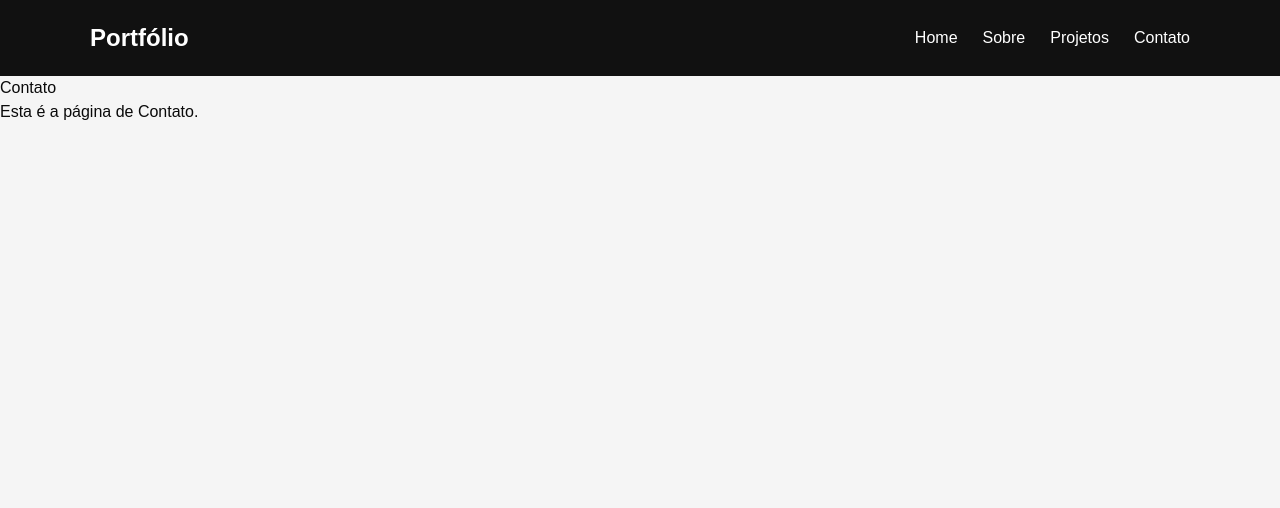
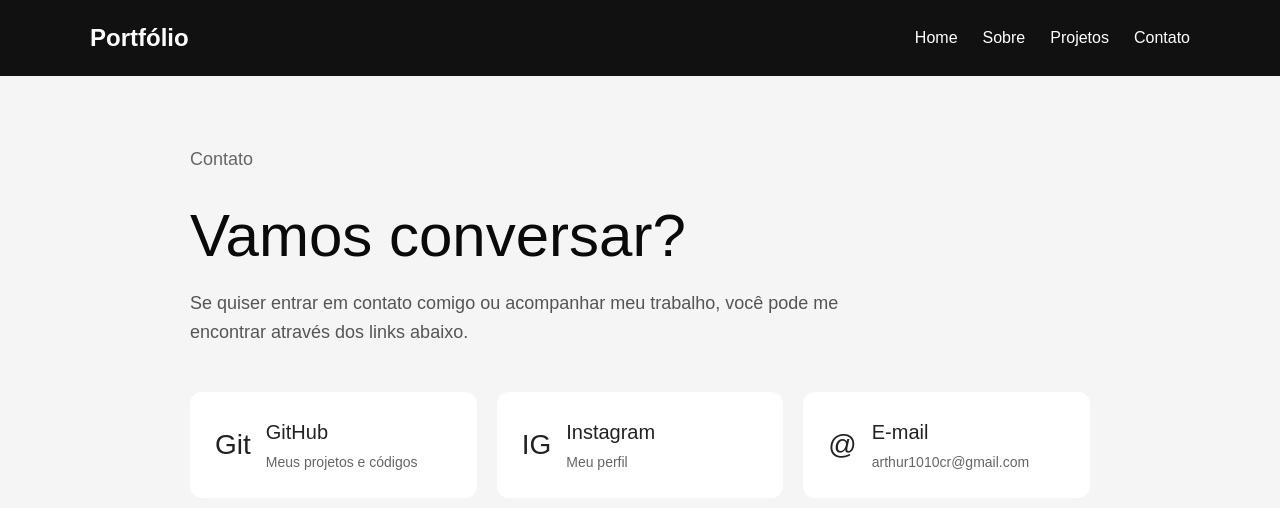
Before and after one commit to arthur1010cr-svg/projeto1, a React app: page /contact in a window 1280 px wide. Shown: the top 508 px of the page. Built offline with nearby package versions, Linux system fonts and the light colour scheme; the HTML template or start-up script is replaced by a standard one.

Commit message:
feat: portfólio inicial

```diff
--- a/package.json
+++ b/package.json
@@ -29,6 +29,7 @@
     "@types/react": "^19.2.17",
     "@types/react-dom": "^19.2.3",
     "@vitejs/plugin-react": "^6.0.4",
+    "gh-pages": "^6.3.0",
     "oxlint": "^1.75.0",
     "vite": "^8.2.0"
   }
--- a/src/pages/contact.jsx
+++ b/src/pages/contact.jsx
@@ -1,10 +1,60 @@
 function Contact() {
-    return (
-        <div>
-            <h1>Contato</h1>
-            <p>Esta é a página de Contato.</p>
+  return (
+    <main className="contact">
+      <section className="contact-section">
+        <p className="section-label">Contato</p>
+
+        <h1>Vamos conversar?</h1>
+
+        <p className="contact-text">
+          Se quiser entrar em contato comigo ou acompanhar meu trabalho,
+          você pode me encontrar através dos links abaixo.
+        </p>
+
+        <div className="contact-links">
+          <a
+            href="https://github.com/arthur1010cr-svg"
+            className="contact-card"
+            target="_blank"
+            rel="noopener noreferrer"
+          >
+            <span>Git</span>
+
+            <div>
+              <h2>GitHub</h2>
+              <p>Meus projetos e códigos</p>
+            </div>
+          </a>
+
+          <a
+            href="https://www.instagram.com/arthur32br"
+            className="contact-card"
+            target="_blank"
+            rel="noopener noreferrer"
+          >
+            <span>IG</span>
+
+            <div>
+              <h2>Instagram</h2>
+              <p>Meu perfil</p>
+            </div>
+          </a>
+
+          <a
+            href="mailto:arthur1010cr@gmail.com"
+            className="contact-card"
+          >
+            <span>@</span>
+
+            <div>
+              <h2>E-mail</h2>
+              <p>arthur1010cr@gmail.com</p>
+            </div>
+          </a>
         </div>
-    );
+      </section>
+    </main>
+  );
 }
 
 export default Contact;
--- a/src/pages/projects.jsx
+++ b/src/pages/projects.jsx
@@ -1,9 +1,29 @@
 function Projects() {
     return (
-        <div>
-            <h1>Projetos</h1>
-            <p>Esta é a página de Projetos.</p>
-        </div>
+        <main className="projects">
+            <section className="projects-section">
+                <p className="section-label">Projetos</p>
+                <h1>O que estou construindo</h1>
+                <p className="projects-intro">Aqui estão alguns dos projetos que estou desenvolvendo enquanto aprendo programação.
+                </p>
+                <div className="projects-grid">
+                    <article className="project-card">
+                        <div className="project-card-content">
+                            <span>React + Vite</span>
+                            <h2>Meu Portfólio</h2>
+                            <p>
+                                Um site pessoal que mostra meus projetos e habilidades. Construído com React e Vite, é responsivo e otimizado para desempenho.
+                            </p>
+                            <div className="project-tags">
+                                <span>React</span>
+                                <span>Vite</span>
+                                <span>CSS</span>
+                            </div>
+                        </div>
+                    </article>
+                </div>
+            </section>
+        </main>
     );
 }
 
--- a/src/styles/global.css
+++ b/src/styles/global.css
@@ -222,3 +222,174 @@ body{
   color: #111;
   border: 1px solid #111;
 }
+.about {
+  min-height: calc(100vh - 76px);
+  padding: 100px 0;
+}
+.about-section {
+  width: min(900px, 90%);
+  margin: 0 auto;
+}
+.section-label {
+  margin: 0 0 30px;
+  color: #666;
+  font-size: 18px;
+}
+.about-section h1 {
+  margin: 0 0 30px;
+  font-size: clamp(36px, 6vw, 60px);
+  line-height: 1.1;
+}
+.about-section > p:not(.section-label) {
+  max-width: 750px;
+  font-size: 18px;
+  line-height: 1.7;
+  color: #555;
+  margin-bottom: 20px;
+}
+.about-highlights{
+  display: grid;
+  grid-template-columns: repeat(3, 1fr);
+  gap: 20px;
+  margin-top: 45px;
+}
+.about-highlights div {
+  padding: 25px;
+  background-color: #fff;
+  border-radius: 10px;
+}
+.about-highlights h2 {
+  margin-top: 0;
+  font-size: 20px;
+}.about-highlights p {
+  margin-bottom: 0;
+  color: #666;
+  line-height: 1.5;
+}
+@media (max-width: 700px) {
+  .about-highlights {
+    grid-template-columns: 1fr;
+  }
+}
+.projects {
+  min-height: calc(100vh - 76px);
+  padding: 70px 0;
+}
+.projects-section {
+  width: min(1100px, 90%);
+  margin: 0 auto;
+}
+.projects-section h1 {
+  margin: 0 0 20px;
+  font-size: clamp(36px, 6vw, 60px);
+  line-height: 1.1;
+}
+.projects-grid {
+  display: grid;
+  grid-template-columns: repeat(2, 1fr);
+  gap: 20px;
+}
+.projects-card {
+  background-color: #fff;
+  border-radius: 12px;
+  padding: 30px;
+  transition: 0.2s;
+}
+.projects-card:hover {
+  transform: translateY(-4px);
+}
+.project-card-content > span {
+  font-size: 14px;
+  color: #666;
+}
+.project-card h2 {
+  margin: 12px 0;
+  font-size: 28px;
+}
+.project-card p {
+  color: #555;
+  line-height: 1.6;
+}
+.project-tags {
+  display: flex;
+  gap: 10px;
+  flex-wrap: wrap;
+  margin-top: 25px;
+}
+.project-tags span {
+  padding: 7px 12px;
+  background-color: #fff;
+  font-size: 13px;
+  border-radius: 20px;
+}
+@media (max-width: 700px) {
+  .projects-grid {
+    grid-template-columns: 1fr;
+  }
+}
+.contact {
+  min-height: calc(100vh - 76px);
+  padding: 70px 0;
+}
+
+.contact-section {
+  width: min(900px, 90%);
+  margin: 0 auto;
+}
+
+.contact-section h1 {
+  margin: 0 0 20px;
+  font-size: clamp(36px, 6vw, 60px);
+  line-height: 1.1;
+}
+
+.contact-text {
+  max-width: 650px;
+  color: #555;
+  font-size: 18px;
+  line-height: 1.6;
+  margin-bottom: 45px;
+}
+
+.contact-links {
+  display: grid;
+  grid-template-columns: repeat(3, 1fr);
+  gap: 20px;
+}
+
+.contact-card {
+  display: flex;
+  align-items: center;
+  gap: 15px;
+  padding: 25px;
+  background: white;
+  border-radius: 12px;
+  color: #222;
+  text-decoration: none;
+  transition: 0.2s;
+}
+
+.contact-card:hover {
+  transform: translateY(-4px);
+}
+
+.contact-card > span {
+  font-size: 28px;
+}
+
+.contact-card h2 {
+  margin: 0 0 5px;
+  font-size: 20px;
+}
+
+.contact-card p {
+  margin: 0;
+  color: #666;
+  font-size: 14px;
+}
+
+@media (max-width: 700px) {
+  .contact-links {
+    grid-template-columns: 1fr;
+  }
+}
```
Also changed, not shown: 1 other file (tests, documents, lock files or other folders).
